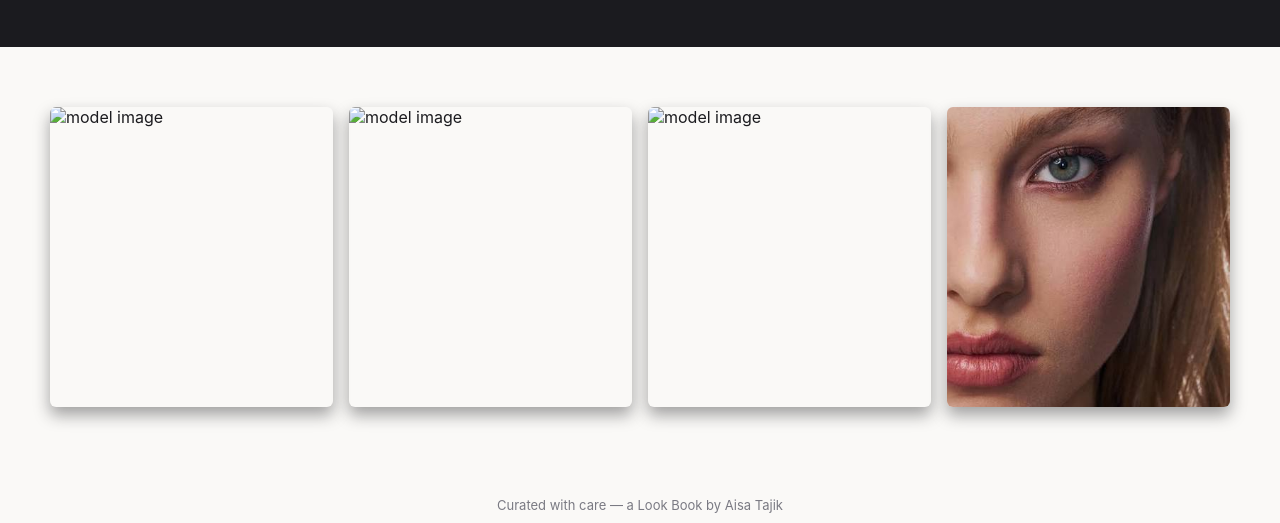
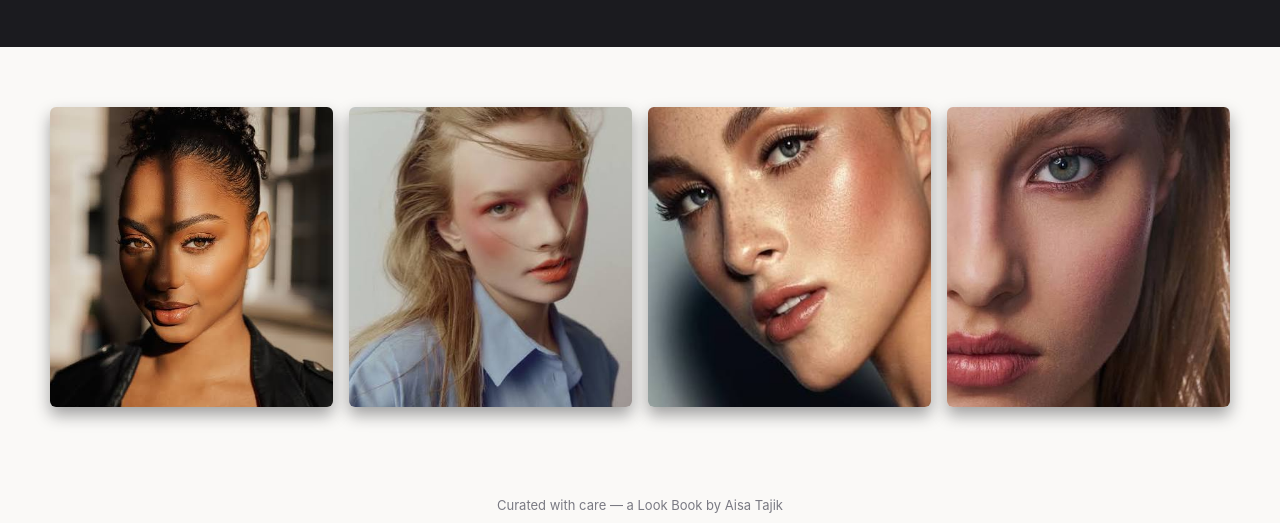
Before and after one commit to aisatajik/gallery.flexbox, a plain HTML site: page index.html in a window 1280 px wide. Shown: the part 209-732 px from the top of the page. Drawn offline with Linux system fonts and the light colour scheme; files whose address does not match are found by name.

Commit message:
Update index.html

```diff
--- a/index.html
+++ b/index.html
@@ -18,21 +18,21 @@
     <main>
       <div class="container">
         <div class="img-box">
-          <img src="img/img1.jpg" alt="model image" />
+          <img src="img1.jpg" alt="model image" />
           <div class="info">
             <h3>Golden Hour</h3>
             <p>Sun-warmed bronze tones with a sleek, sculpted updo.</p>
           </div>
         </div>
         <div class="img-box">
-          <img src="img/img2.jpg" alt="model image" />
+          <img src="img2.jpg" alt="model image" />
           <div class="info">
             <h3>Soft Focus</h3>
             <p>Windswept strands and a pop of coral against powder blue.</p>
           </div>
         </div>
         <div class="img-box">
-          <img src="img/img3.jpg" alt="model image" />
+          <img src="img3.jpg" alt="model image" />
           <div class="info">
             <h3>Sculpted Glow</h3>
             <p>Freckled skin, sharp liner, and a warm sunlit flush.</p>
```
